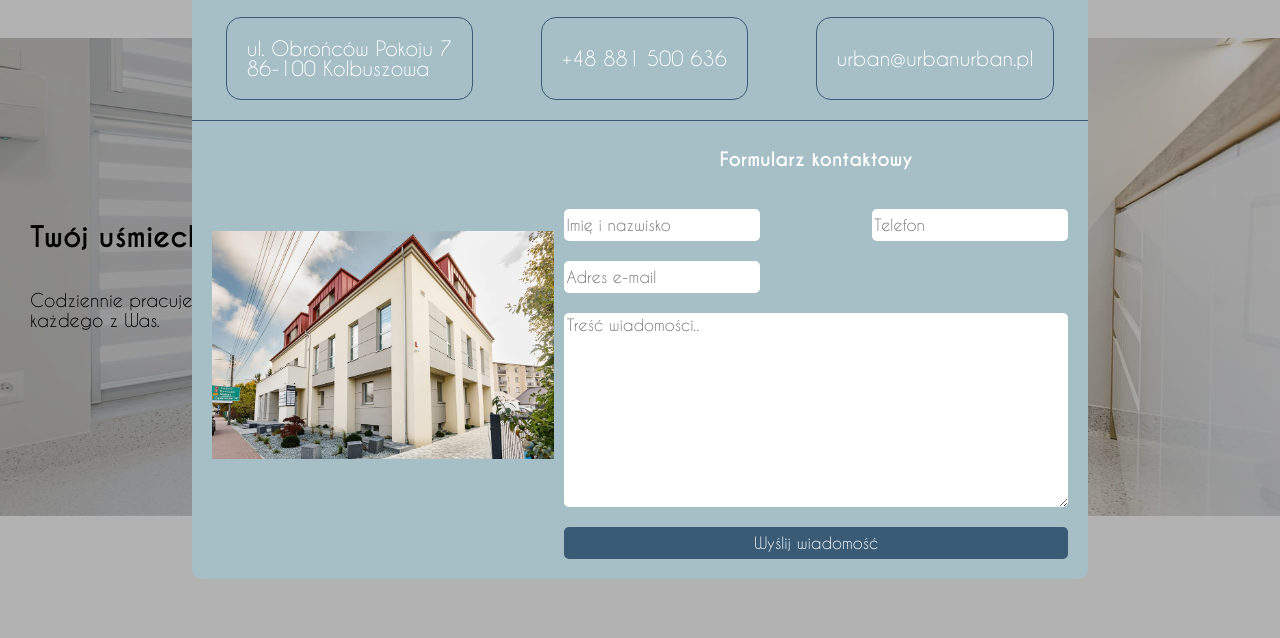
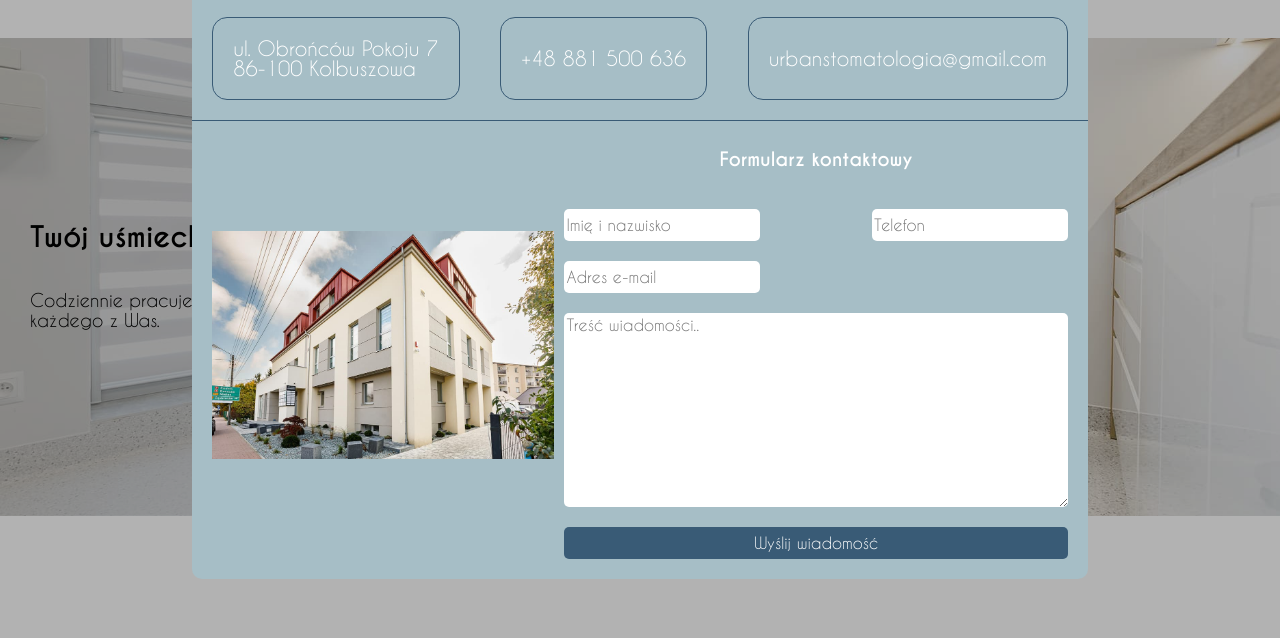
Before and after one commit to kachurovskiyp/urban, a plain HTML site: page index.html in a window 1280 px wide. Both pictures are taken after a click on the link "Kontakt". Shown: the part 162-800 px from the top of the page. Drawn offline with Linux system fonts and the light colour scheme.

Commit message:
Ver 1.4 mail

```diff
--- a/index.html
+++ b/index.html
@@ -354,7 +354,7 @@
       <ul class="contact__list">
         <li class="contact__item"><a class="contact__address-head" target="_blank" href="https://goo.gl/maps/Ti2dxCqLNnLRVRwQ6"><address>ul. Obrońców Pokoju 7 <br> 86-100 Kolbuszowa</address></a></li>
         <li class="contact__item"><a class="contact__tel" href="tel:+48881500636">+48 881 500 636</a></li>
-        <li class="contact__item contact__item--email">urban@urbanurban.pl</li>
+        <li class="contact__item contact__item--email">urbanstomatologia@gmail.com</li>
       </ul>
       <div class="contact__inner-wrap">
         <img src="img/contact.jpg" class="contact__img" alt="budynek gabinetu">
```
